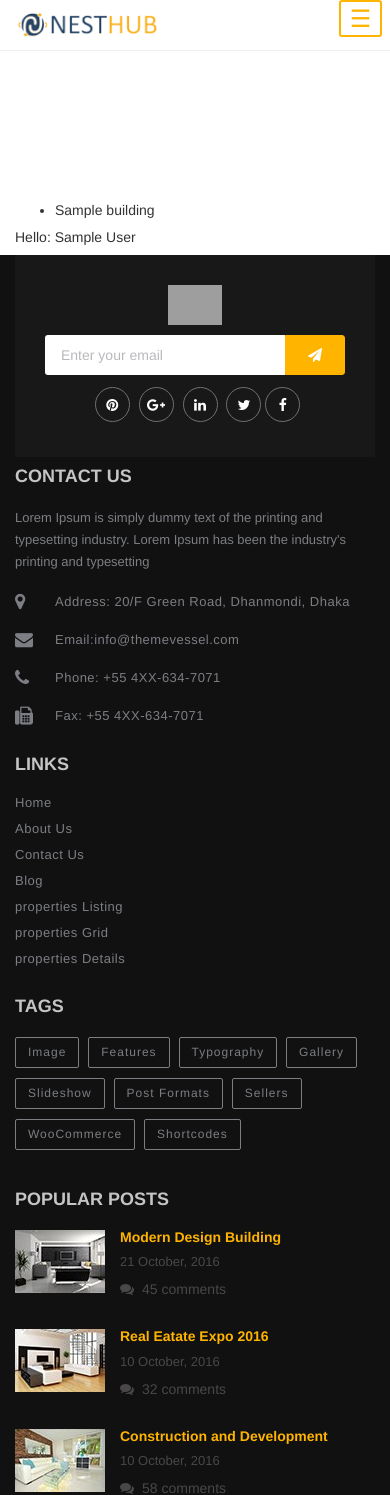
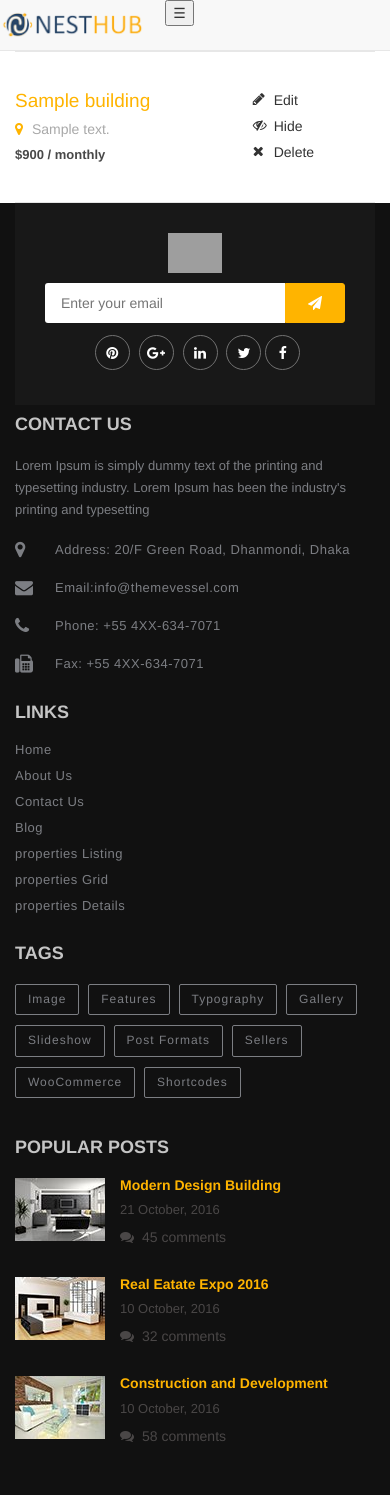
Before and after one commit to eslam-abdelnasser/nesthub-backend, a Laravel app: page / in a window 390 px wide. Shown: the top 1495 px of the page. Run offline with Laravel 8, Linux system fonts and the light colour scheme; the visitor is signed in with stand-in values (Sample User, id 1); tables that the repository leaves empty hold one stand-in row (values such as "Sample post"); settings files or empty folders that the repository lacks are supplied; some libraries are stand-ins or nearby versions; grey boxes are pictures that could not be loaded.

Commit message:
list building but the design not good

```diff
--- a/app/Http/Controllers/Frontend/BuildingController.php
+++ b/app/Http/Controllers/Frontend/BuildingController.php
@@ -20,7 +20,7 @@
     {
         // TODO user validation
         $buildings =Building::where('user_id','=',Auth::user()->id)->get();
-        return view('index')->withBuildings($buildings);
+        return view('user/my_property')->withBuildings($buildings);
     }
 
     public function createBuildig()
--- /dev/null
+++ b/resources/views/user/my_property.blade.php
@@ -0,0 +1,42 @@
+@extends('user_layout')
+@section('content')
+
+                <div class="col-lg-8 col-md-8 col-sm-12">
+                    <div class="main-title-2">
+                        <h1><span>My</span> Properties</h1>
+                    </div>
+
+                    <!-- table start -->
+                    <table class="manage-table responsive-table">
+                        <tbody>
+                        @if(count($buildings))
+                            <ul>
+
+
+                                @foreach($buildings as $building)
+                                    <tr>
+                                        <td class="title-container">
+                                            <img src="{{asset('front/img/my-properties/my-properties-1.jpg')}}" alt="my-properties-1" class="img-responsive hidden-xs">
+                                            <div class="title">
+                                                <h4><a href="#"> {{$building->name}} </a></h4>
+                                                <span><i class="fa fa-map-marker"></i> {{$building->full_address}} </span>
+                                                <span class="table-property-price">$900 / monthly</span>
+                                            </div>
+                                        </td>
+                                        <td class="expire-date hidden-xs">{{$building->created_at}}</td>
+                                        <td class="action">
+                                            <a href="#"><i class="fa fa-pencil"></i> Edit</a>
+                                            <a href="#"><i class="fa  fa-eye-slash"></i> Hide</a>
+                                            <a href="#" class="delete"><i class="fa fa-remove"></i> Delete</a>
+                                        </td>
+                                    </tr>
+                                @endforeach
+
+                            </ul>
+                        @else
+                            <h1> no building added</h1>
+                        @endif
+                    </tbody>
+                    </table>
+                </div>
+@endsection
--- a/resources/views/user/user-profile.blade.php
+++ b/resources/views/user/user-profile.blade.php
@@ -60,7 +60,7 @@
                                     </a>
                                 </li>
                                 <li>
-                                    <a href="my-properties.html">
+                                    <a href="my_property.blade.php">
                                         <i class="flaticon-apartment"></i>My Properties
                                     </a>
                                 </li>
--- a/routes/web.php
+++ b/routes/web.php
@@ -22,11 +22,17 @@
 Route::middleware(['auth'])->group(function () {
     ///photo/{photo}/edit
     Route::resource('user-profile','UserController');
+    //Route::post('/change_password','UserController@change_password');
     //Route::get('user-profile/{id}','UserController@edit')->name('user-profile');
+    //to show the building list
+    Route::get('/my_property','Frontend\BuildingController@index')->name('my-property');
+
     Route::get('/','Frontend\BuildingController@index')->name('hola');
+
     //route the controller
 
     Route::get('/building','Frontend\BuildingController@createBuildig')->name('add-building');
+
     Route::post('/add-building','Frontend\BuildingController@postBuilding')->name('post.building');
 
     Route::get('/building/{id}/add-offices','Frontend\BuildingController@office')->name('create.offices');
```
Also changed, not shown: app/Http/Controllers/UserController.php (+13 -10 lines).
